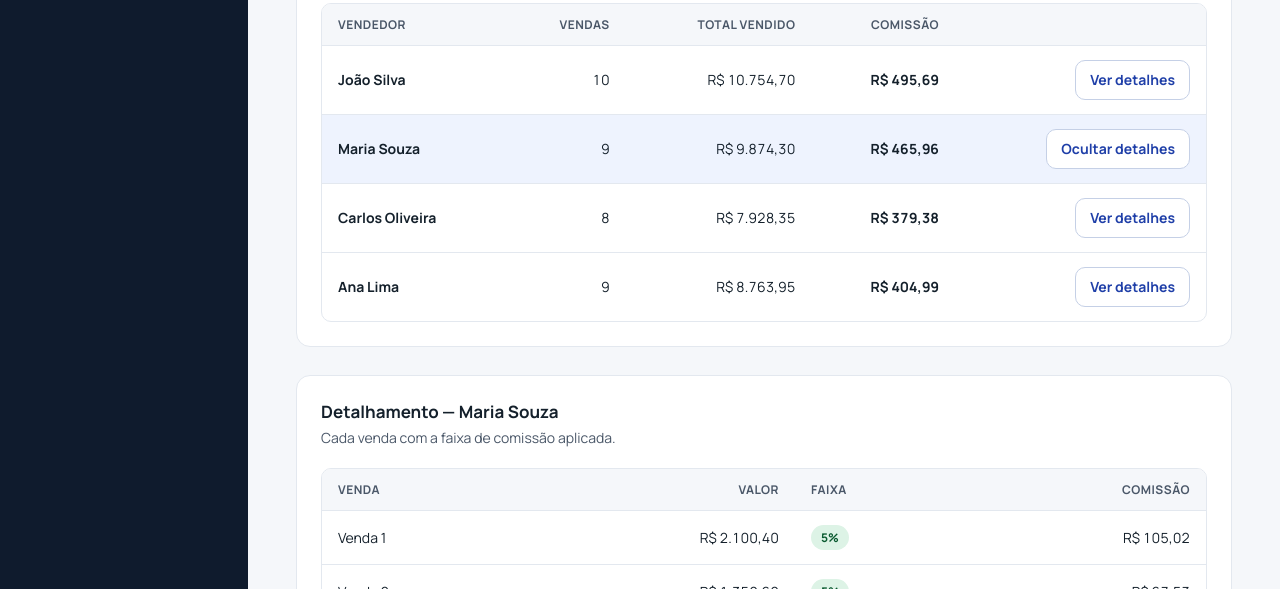
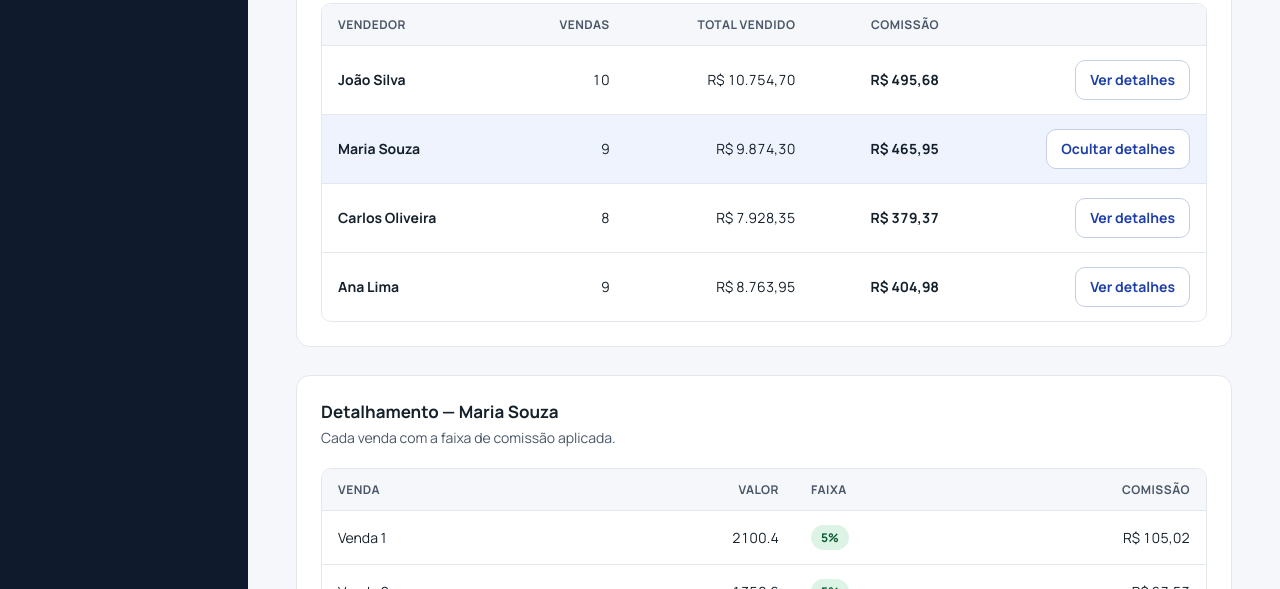
Before and after one commit to mi2507/gestaoComercial, a React (Vite) app: page /comissoes in a window 1280 px wide. Shown: the part 363-952 px from the top of the page. Built offline with nearby package versions, Linux system fonts and the light colour scheme.

Commit message:
feat: finalizar modulos de comissoes e juros

```diff
--- a/src/pages/Comissoes.jsx
+++ b/src/pages/Comissoes.jsx
@@ -4,34 +4,146 @@ import Card from '../components/ui/Card.jsx'
 import Badge from '../components/ui/Badge.jsx'
 import Button from '../components/ui/Button.jsx'
 import DataTable from '../components/ui/DataTable.jsx'
-import { resumoVendedores, detalheMaria } from '../data/mocks.js'
+import { vendas } from '../data/vendas.js'
+import { useState } from 'react'
+import {
+  calcularComissao,
+  formatarMoeda,
+} from '../services/comissoesServices.js'
 
-const colunasResumo = [
-  { key: 'vendedor', header: 'Vendedor', render: (r) => <strong>{r.vendedor}</strong> },
-  { key: 'quantidade', header: 'Vendas', numeric: true },
-  { key: 'total', header: 'Total vendido', numeric: true },
-  { key: 'comissao', header: 'Comissão', numeric: true, render: (r) => <strong>{r.comissao}</strong> },
+const colunasResumo = (vendedorSelecionado, setVendedorSelecionado) => [
+  {
+    key: 'vendedor',
+    header: 'Vendedor',
+    render: (r) => <strong>{r.vendedor}</strong>,
+  },
+  {
+    key: 'quantidade',
+    header: 'Vendas',
+    numeric: true,
+  },
+  {
+    key: 'total',
+    header: 'Total vendido',
+    numeric: true,
+  },
+  {
+    key: 'comissao',
+    header: 'Comissão',
+    numeric: true,
+    render: (r) => <strong>{r.comissao}</strong>,
+  },
   {
     key: 'acoes',
     header: <span className="sr-only">Ações</span>,
     numeric: true,
     render: (r) =>
-      r.vendedor === 'Maria Souza' ? (
-        <Button variant="secondary" aria-pressed="true">Ocultar detalhes</Button>
+      r.vendedor === vendedorSelecionado ? (
+        <Button
+          variant="secondary"
+          aria-pressed="true"
+          onClick={() => setVendedorSelecionado(null)}
+        >
+          Ocultar detalhes
+        </Button>
       ) : (
-        <Button variant="secondary">Ver detalhes</Button>
+        <Button
+          variant="secondary"
+          onClick={() => setVendedorSelecionado(r.vendedor)}
+        >
+          Ver detalhes
+        </Button>
       ),
   },
 ]
 
 const colunasDetalhe = [
-  { key: 'venda', header: 'Venda' },
-  { key: 'valor', header: 'Valor', numeric: true },
-  { key: 'faixa', header: 'Faixa', render: (r) => <Badge variant={r.variante}>{r.faixa}</Badge> },
-  { key: 'comissao', header: 'Comissão', numeric: true },
+  {
+    key: 'venda',
+    header: 'Venda',
+  },
+  {
+    key: 'valor',
+    header: 'Valor',
+    numeric: true,
+  },
+  {
+    key: 'faixa',
+    header: 'Faixa',
+    render: (r) => (
+      <Badge variant={r.variante}>
+        {r.faixa}
+      </Badge>
+    ),
+  },
+  {
+    key: 'comissao',
+    header: 'Comissão',
+    numeric: true,
+  },
 ]
 
+const resumoCalculado = Object.values(
+  vendas.reduce((acumulado, venda) => {
+    if (!acumulado[venda.vendedor]) {
+      acumulado[venda.vendedor] = {
+        vendedor: venda.vendedor,
+        quantidade: 0,
+        total: 0,
+        comissao: 0,
+      }
+    }
+
+    const resultado = calcularComissao(venda.valor)
+
+    acumulado[venda.vendedor].quantidade += 1
+    acumulado[venda.vendedor].total += venda.valor
+    acumulado[venda.vendedor].comissao += resultado.valor
+
+    return acumulado
+  }, {})
+).map((vendedor) => ({
+  vendedor: vendedor.vendedor,
+  quantidade: vendedor.quantidade,
+  total: formatarMoeda(vendedor.total),
+  comissao: formatarMoeda(vendedor.comissao),
+}))
+
 export default function Comissoes() {
+  const [vendedorSelecionado, setVendedorSelecionado] =
+    useState('Maria Souza')
+
+  const vendasSelecionadas = vendedorSelecionado
+    ? vendas.filter(
+        (venda) => venda.vendedor === vendedorSelecionado
+      )
+    : []
+
+  const totalVendidoSelecionado = vendasSelecionadas.reduce(
+    (total, venda) => total + venda.valor,
+    0
+  )
+
+  const totalComissaoSelecionado = vendasSelecionadas.reduce(
+    (total, venda) =>
+      total + calcularComissao(venda.valor).valor,
+    0
+  )
+
+  const detalheSelecionado = vendasSelecionadas.map(
+    (venda, index) => {
+      const resultado = calcularComissao(venda.valor)
+
+      return {
+        venda: `Venda ${index + 1}`,
+        valor: venda.valor,
+        faixa: resultado.faixa,
+        variante: resultado.variante,
+        comissao: formatarMoeda(resultado.valor),
+      }
+    }
+  )
+
   return (
     <>
       <PageHeader
@@ -40,9 +152,20 @@ export default function Comissoes() {
       />
 
       <div className="grid grid--stats">
-        <StatCard label="Total vendido" value="R$ 37.321,30" />
-        <StatCard label="Total de comissões" value="R$ 1.746,02" />
-        <StatCard label="Vendas registradas" value="36" />
+        <StatCard
+          label="Total vendido"
+          value="R$ 37.321,30"
+        />
+
+        <StatCard
+          label="Total de comissões"
+          value="R$ 1.746,02"
+        />
+
+        <StatCard
+          label="Vendas registradas"
+          value="36"
+        />
       </div>
 
       <Card
@@ -50,31 +173,52 @@ export default function Comissoes() {
         description="Selecione um vendedor para ver o detalhamento."
         actions={
           <div className="badges">
-            <Badge variant="neutral">Abaixo de R$ 100: 0%</Badge>
-            <Badge variant="warning">Abaixo de R$ 500: 1%</Badge>
-            <Badge variant="success">A partir de R$ 500: 5%</Badge>
+            <Badge variant="neutral">
+              Abaixo de R$ 100: 0%
+            </Badge>
+
+            <Badge variant="warning">
+              Abaixo de R$ 500: 1%
+            </Badge>
+
+            <Badge variant="success">
+              A partir de R$ 500: 5%
+            </Badge>
           </div>
         }
       >
         <DataTable
-          columns={colunasResumo}
-          rows={resumoVendedores}
+          columns={colunasResumo(
+            vendedorSelecionado,
+            setVendedorSelecionado
+          )}
+          rows={resumoCalculado}
           getRowKey={(r) => r.vendedor}
-          highlightKey="Maria Souza"
+          highlightKey={vendedorSelecionado}
         />
       </Card>
 
+      {vendedorSelecionado && (
         <Card
-        title="Detalhamento — Maria Souza"
+          title={`Detalhamento — ${vendedorSelecionado}`}
           description="Cada venda com a faixa de comissão aplicada."
         >
           <DataTable
             columns={colunasDetalhe}
-          rows={detalheMaria}
+            rows={detalheSelecionado}
             getRowKey={(r) => r.venda}
-          footer={{ venda: 'Total', valor: 'R$ 9.874,30', comissao: 'R$ 465,96' }}
+            footer={{
+              venda: 'Total',
+              valor: formatarMoeda(
+                totalVendidoSelecionado
+              ),
+              comissao: formatarMoeda(
+                totalComissaoSelecionado
+              ),
+            }}
           />
         </Card>
+      )}
     </>
   )
 }
--- a/src/pages/Juros.jsx
+++ b/src/pages/Juros.jsx
@@ -3,7 +3,6 @@ import Card from '../components/ui/Card.jsx'
 import Badge from '../components/ui/Badge.jsx'
 import Button from '../components/ui/Button.jsx'
 import Field from '../components/ui/Field.jsx'
-import { resultadoJuros } from '../data/mocks.js'
 import { calcularJuros } from '../services/jurosServices.js'
 import { useState } from 'react'
 
@@ -51,7 +50,16 @@ export default function Juros() {
           </form>
         </Card>
 
-        <Card title="Resultado" aria-label="Resultado do cálculo" actions={<Badge variant="warning">Em atraso</Badge>}>
+        <Card
+          title="Resultado"
+          aria-label="Resultado do cálculo"
+          actions={
+            resultado && resultado.diasAtraso > 0 ? (
+              <Badge variant="warning">Em atraso</Badge>
+            ) : null
+          }
+        >
+
           <div className="highlight-result">
             <div className="k">Valor atualizado</div>
             <div className="v v--large">
--- a/src/services/comissoesServices.js
+++ b/src/services/comissoesServices.js
@@ -0,0 +1,33 @@
+export function calcularComissao(valor) {
+  if (valor < 100) {
+    return {
+      percentual: 0,
+      valor: 0,
+      faixa: '0%',
+      variante: 'neutral',
+    }
+  }
+
+  if (valor < 500) {
+    return {
+      percentual: 0.01,
+      valor: valor * 0.01,
+      faixa: '1%',
+      variante: 'warning',
+    }
+  }
+
+  return {
+    percentual: 0.05,
+    valor: valor * 0.05,
+    faixa: '5%',
+    variante: 'success',
+  }
+}
+
+export function formatarMoeda(valor) {
+  return valor.toLocaleString('pt-BR', {
+    style: 'currency',
+    currency: 'BRL',
+  })
+}
```
Lines whose indentation alone changed are shown as unchanged.
